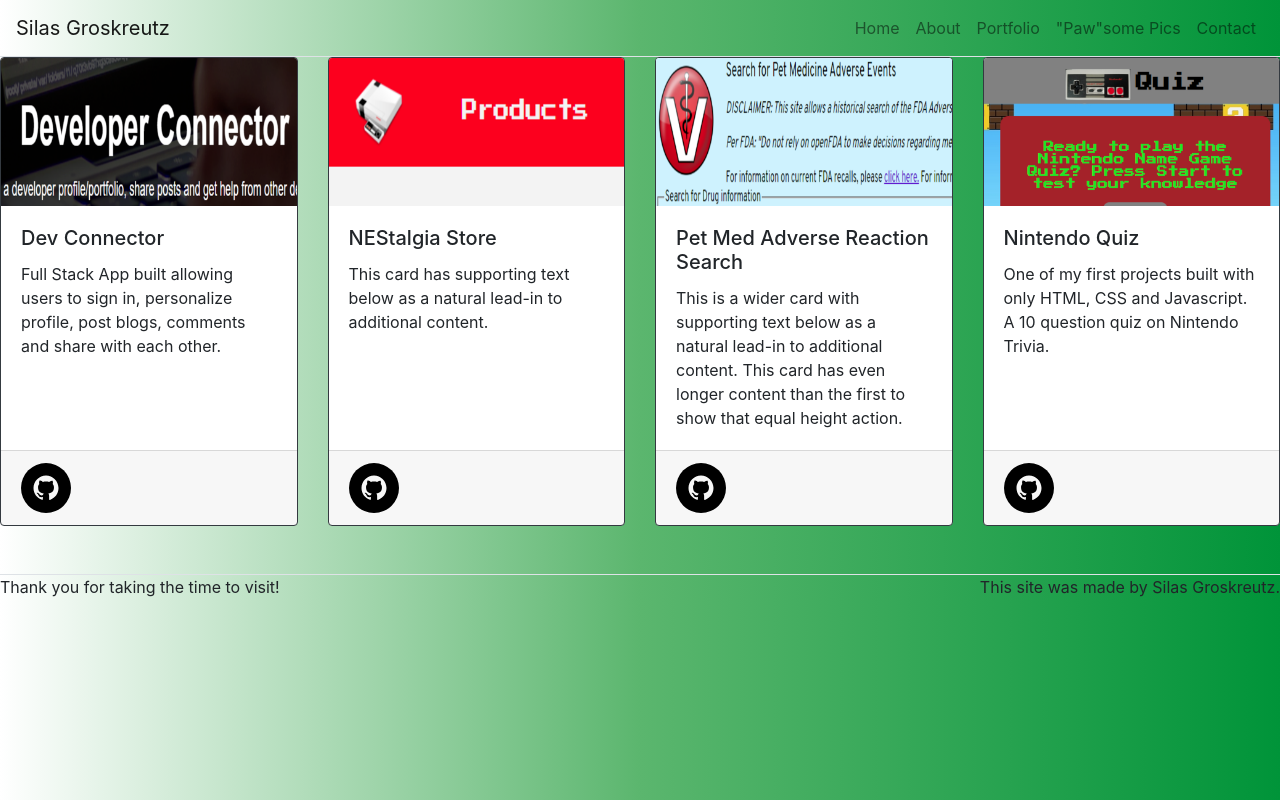
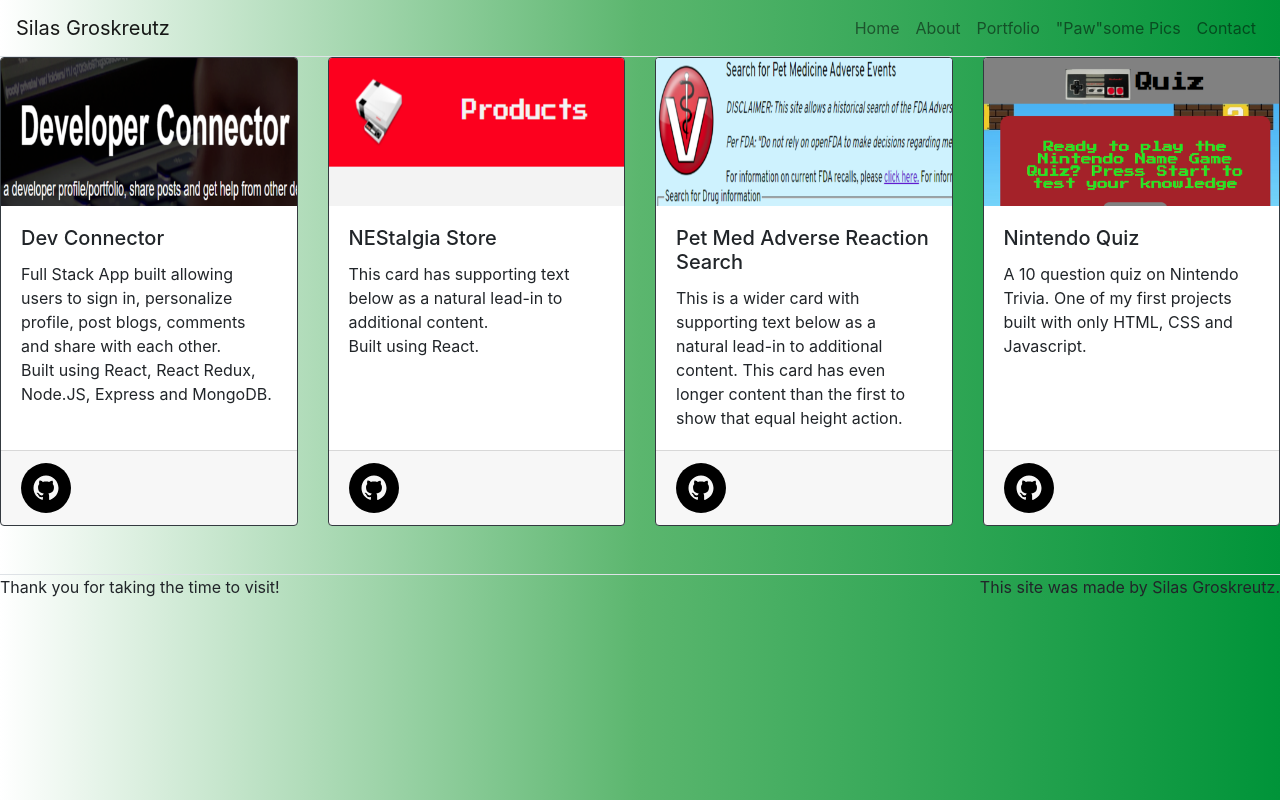
Before and after one commit to silasgroskreutz/react_portfolio_site, a React (Create React App) app: page /portfolio in a window 1280 px wide. Built offline with nearby package versions, Linux system fonts and the light colour scheme.

Commit message:
Corrected spelling errors and changed wording.

```diff
--- a/src/pages/AboutPage.js
+++ b/src/pages/AboutPage.js
@@ -8,7 +8,7 @@
       <Hero title={props.title} subText={props.subText} />
 
       <Content>
-        I am a software developer specializing in the MERN stack. Please click
+        I am a software developer, specializing in the MERN stack. Please click
         on the portfolio tab to see some of my work. <br /> <br />
         Prior to working on software, I started my technology career as a level
         1 helpdesk technician and worked my way to serving as a Junior System
--- a/src/pages/PortfolioPage.js
+++ b/src/pages/PortfolioPage.js
@@ -19,7 +19,8 @@
               <Card.Title>Dev Connector</Card.Title>
               <Card.Text>
                 Full Stack App built allowing users to sign in, personalize
-                profile, post blogs, comments and share with each other.
+                profile, post blogs, comments and share with each other. <br />
+                Built using React, React Redux, Node.JS, Express and MongoDB.
               </Card.Text>
             </Card.Body>
             <Card.Footer>
@@ -35,7 +36,8 @@
               <Card.Title>NEStalgia Store</Card.Title>
               <Card.Text>
                 This card has supporting text below as a natural lead-in to
-                additional content.{' '}
+                additional content. <br />
+                Built using React.
               </Card.Text>
             </Card.Body>
             <Card.Footer>
@@ -67,8 +69,8 @@
             <Card.Body>
               <Card.Title>Nintendo Quiz</Card.Title>
               <Card.Text>
-                One of my first projects built with only HTML, CSS and
-                Javascript. A 10 question quiz on Nintendo Trivia.
+                A 10 question quiz on Nintendo Trivia. One of my first projects
+                built with only HTML, CSS and Javascript.
               </Card.Text>
             </Card.Body>
             <Card.Footer>
```
